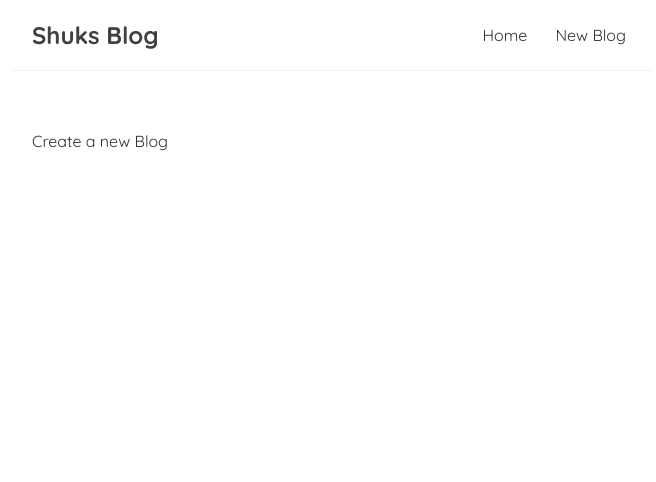
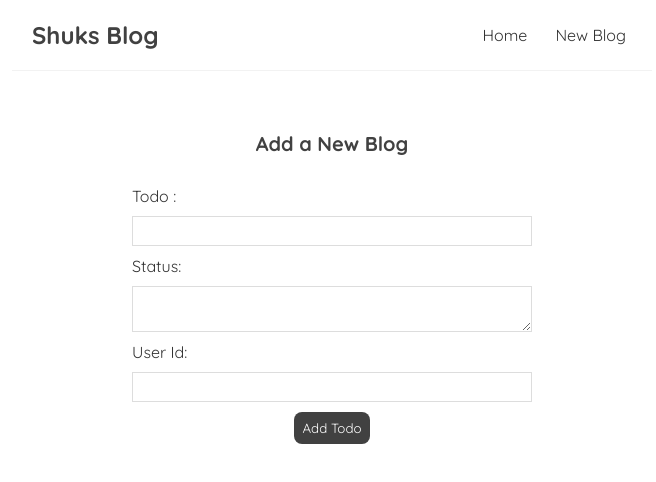
Before and after one commit to shukurahbakare/todoApp, a React (Create React App) app: page /create in a window 1280 px wide. Shown: the top 482 px of the page, without its empty margins (308-964 px from the left). Built offline with nearby package versions, Linux system fonts and the light colour scheme.

Commit message:
making a post request

```diff
--- a/src/Create.js
+++ b/src/Create.js
@@ -1,9 +1,53 @@
+import { useState } from "react";
+
 const Create = () => {
-    return (
-        <div className="create">
-            Create a new Blog
-        </div>
-      );
+  const [todo, setTitle] = useState('');
+  const [completed, setBody] = useState('');
+  const [userId, setUserId] = useState('');
+  const [isPending,setIsPending] = useState(false);
+
+  const handleSubmit = (e) => {
+    e.preventDefault();
+    const data = {todo ,completed, userId};
+    setIsPending(true)
+
+    fetch('https://dummyjson.com/todos/add',{
+        method:'POST',
+        headers:{ 'Content-Type':'application/json'},
+        body:JSON.stringify(data)
+    })
+    .then(setIsPending(false))
+    .then()
+  }
+
+  return (
+    <div className="create">
+      <h2>Add a New Blog</h2>
+      <form onSubmit={handleSubmit}>
+        <label>Todo :</label>
+        <input
+          type="text"
+          required
+          value={todo}
+          onChange={(e) => setTitle(e.target.value)}
+        />
+        <label>Status:</label>
+        <textarea
+          required
+          value={completed}
+          onChange={(e) => setBody(e.target.value)}
+        ></textarea>
+        <label>User Id:</label>
+        <input
+          required
+          value={userId}
+          onChange={(e) => setUserId(e.target.value)}
+        ></input>
+        { !isPending && <button>Add Todo</button>}
+        { isPending && <button disabled>Adding Todo</button>}
+      </form>
+    </div>
+  );
 }
 
 export default Create;
--- a/src/index.css
+++ b/src/index.css
@@ -68,3 +68,34 @@
   border-radius: 8px;
   cursor: pointer;
 }
+/* create new blog form */
+.create {
+  max-width: 400px;
+  margin: 0 auto;
+  text-align: center;
+}
+.create label {
+  text-align: left;
+  display: block;
+}
+.create h2 {
+  font-size: 20px;
+  color: #0c0c0cc7;
+  margin-bottom: 30px;
+}
+.create input, .create textarea, .create select {
+  width: 100%;
+  padding: 6px 10px;
+  margin: 10px 0;
+  border: 1px solid #ddd;
+  box-sizing: border-box;
+  display: block;
+}
+.create button {
+  background: #0c0c0cc7;
+  color: #fff;
+  border: 0;
+  padding: 8px;
+  border-radius: 8px;
+  cursor: pointer;
+}
```
